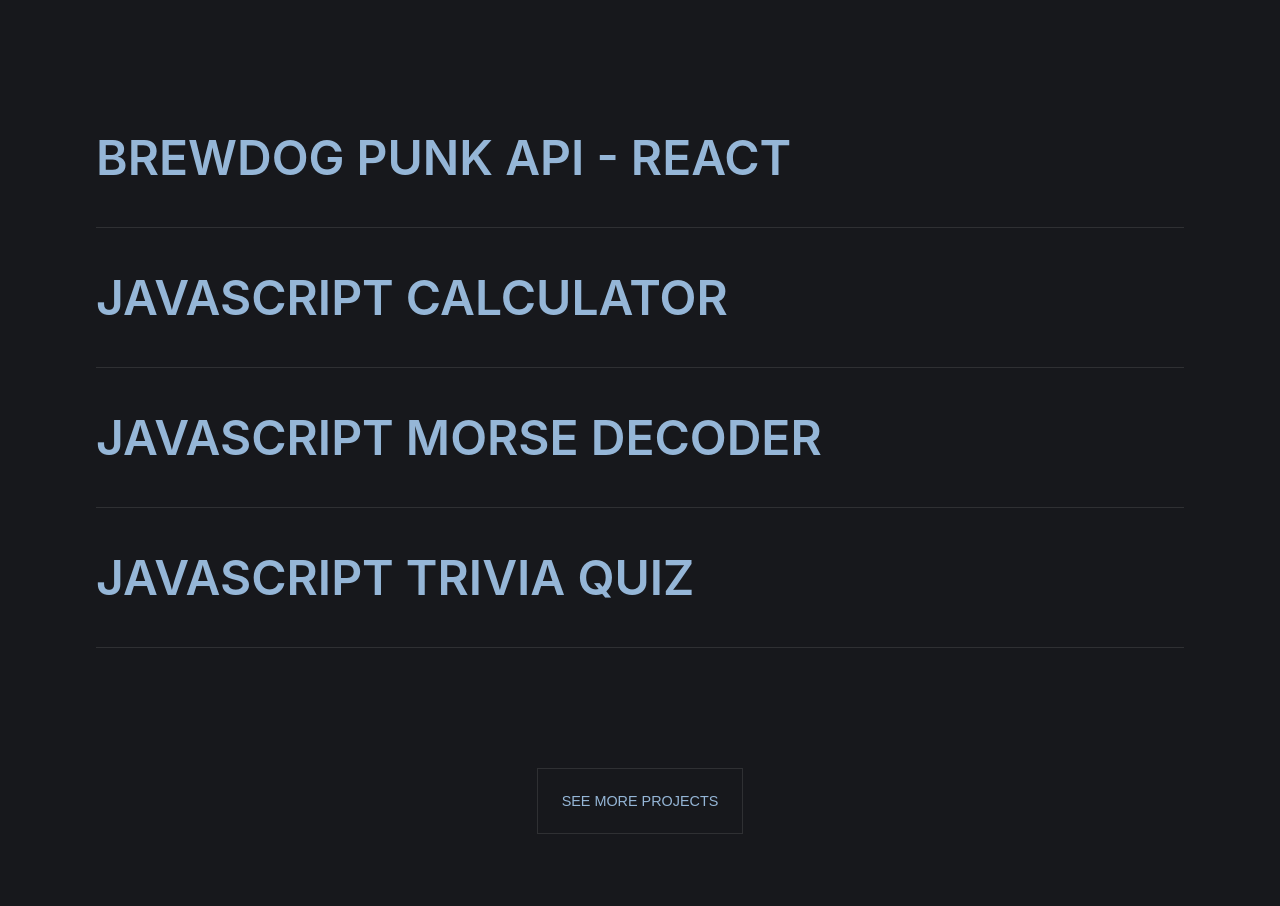
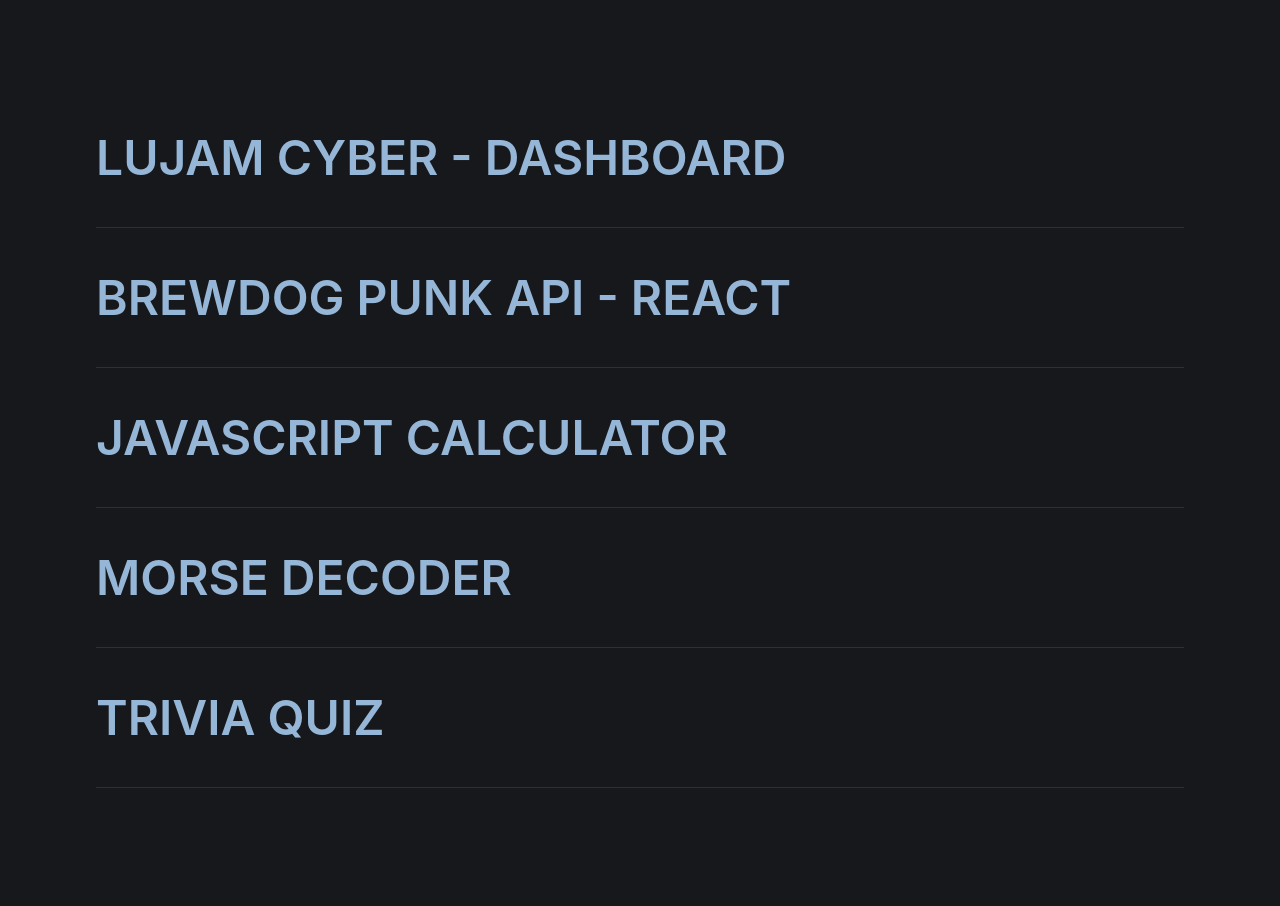
Before and after one commit to alespiridigliozzi/alessandrothedev.github.io, a React (Create React App) app: page / in a window 1280 px wide. Shown: the part 1820-2726 px from the top of the page. Built offline with nearby package versions, Linux system fonts and the light colour scheme.

Commit message:
added client project

```diff
--- a/src/data/ProjectsData.js
+++ b/src/data/ProjectsData.js
@@ -1,4 +1,16 @@
 export const ProjectData = [
+    {
+        id: "lujam",
+        title: "LuJam Cyber - Dashboard",
+        image: "https://github.com/alessandrothedev/alessandrothedev.github.io/blob/main/src/assets/images/lujam.png?raw=true",
+        techStack: ['Html', 'Css', 'Scss', 'JavaScript', 'React', 'Firebase'],
+        demo: "https://lujam-jersey.web.app/",
+        github: "https://github.com/alessandrothedev/jersey-client-project",
+        p1: "This client project was created with React and Firebase, by my coworkers and I, as part of our software engineering course at _nology.io. The project demonstrated possible design changes for Lujams' dashboard redesign.",
+        p2: "The project ran for four weeks, with each week taking the form of a sprint with a new product owner assigned. Each sprint ended with a demo to the clients. The feedback informed the next sprint's tickets.",
+        p3: "Trello was used to manage the workflow. A git branching strategy was used to work on multiple features. Once a pull request was completed the feature would be added to the codebase.",
+        p4: "Each week I was paired with a different coworker and together, we worked on different tickets such as creating the App's components tree, filtering/searching through a list of devices, creating components to display additional info related to each single device by the use of query params, fixing media queries and layout bugs etc..."
+    },
     {
         id: "punk-api",
         title: "BrewDog Punk Api - React",
@@ -25,7 +37,7 @@
     },
     {
         id: "morse-code",
-        title: "JavaScript Morse Decoder",
+        title: "Morse Decoder",
         image: "https://raw.githubusercontent.com/alessandrothedev/morsecode/main/morsedecoder1.png",
         techStack: ['Html', 'Css', 'Scss', 'JavaScript'],
         demo: "https://alessandrothedev.github.io/morsecode/",
@@ -37,7 +49,7 @@
     },
     {
         id: "js-trivia-quiz",
-        title: "JavaScript Trivia Quiz",
+        title: "Trivia Quiz",
         image: "https://github.com/alessandrothedev/quiz/raw/main/jstriviapreview.png",
         techStack: ['Html', 'Css', 'Scss', 'JavaScript'],
         demo: "https://alessandrothedev.github.io/quiz/",
```
